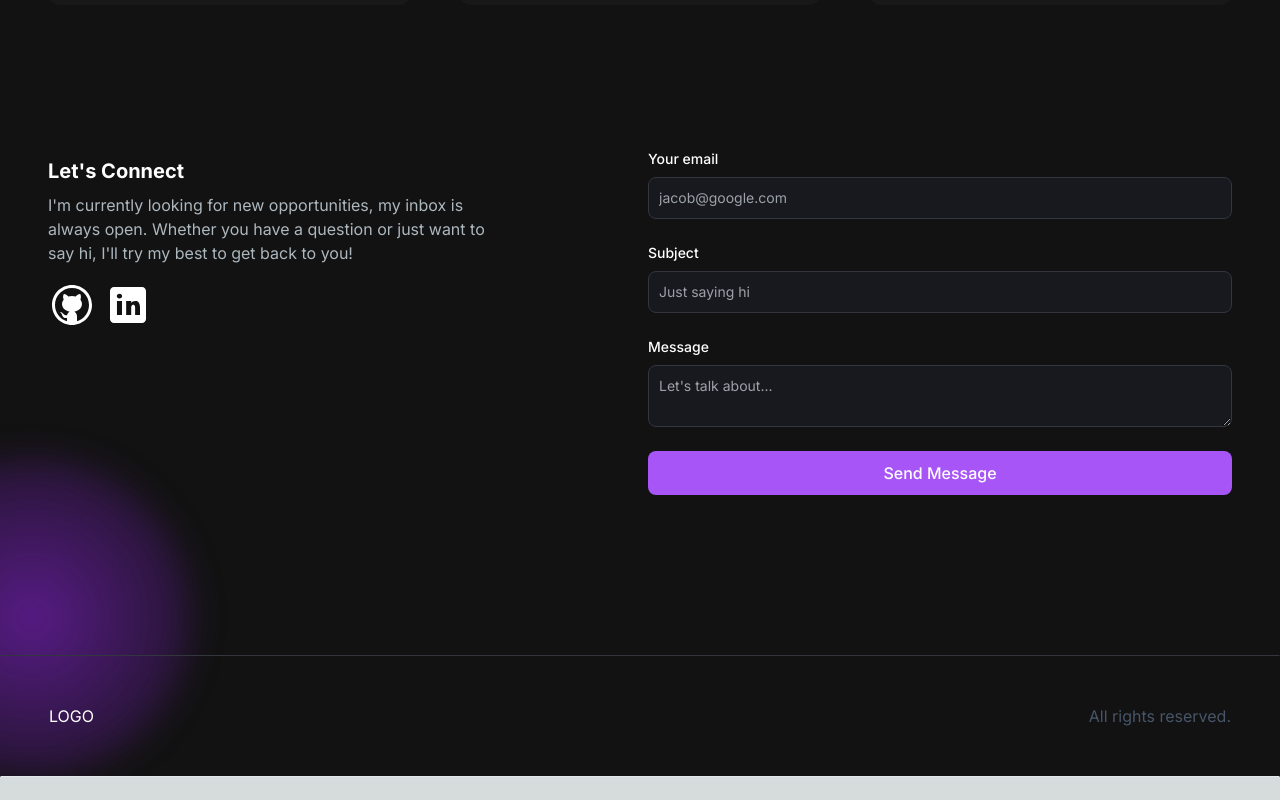
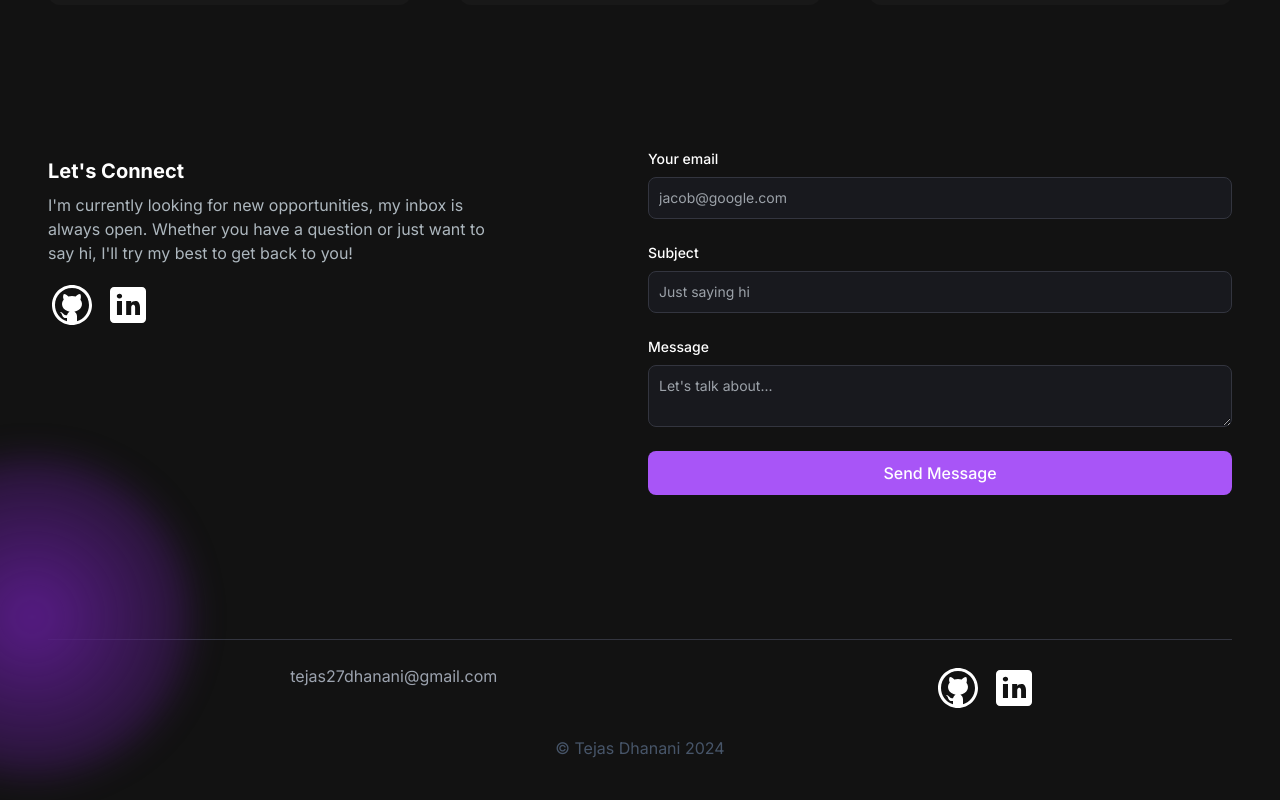
Before and after one commit to tejasdhanani/tejasdhanani-portfolio, a Next.js app: page / in a window 1280 px wide. Shown: the part 2007-2807 px from the top of the page. Before the commit the page ends 2784 px from the top, so only its background shows below. Built offline with nearby package versions, Linux system fonts and the light colour scheme.

Commit message:
modified footer section

```diff
--- a/app/components/Footer.jsx
+++ b/app/components/Footer.jsx
@@ -1,12 +1,29 @@
-import React from "react";
+import Image from "next/image";
+import Link from "next/link";
+import GithubIcon from "../../public/github-icon.svg";
+import LinkedinIcon from "../../public/linkedin-icon.svg";
 
 const Footer = () => {
     return (
-        <footer className="footer border z-10 border-t-[#33353F] border-l-transparent border-r-transparent text-white">
-            <div className="container p-12 flex justify-between">
-                <span>LOGO</span>
-                <p className="text-slate-600">All rights reserved.</p>
+        <footer
+            className=" footer border-t z-10 border-t-[#33353F] border-l-transparent border-r-transparent text-white"
+        >
+            <div className="container m-6 flex justify-around">
+                <a className="text-gray-400" href="mailto:tejas27dhanani@gmail.com">
+                    tejas27dhanani@gmail.com
+                </a>
+                <div className="socials flex flex-row gap-2">
+                    <Link href="https://github.com/tejasdhanani" target="_blank">
+                        <Image src={GithubIcon} alt="Github Icon" />
+                    </Link>
+                    <Link href="https://linkedin.com/in/tejasdhanani" target="_blank">
+                        <Image src={LinkedinIcon} alt="Linkedin Icon" />
+                    </Link>
+                </div>
+                {/* <span>LOGO</span> */}
+                {/* <p>© [Your Name] [Year]</p> */}
             </div>
+            <p className="text-slate-600 text-center mb-6">© Tejas Dhanani 2024</p>
         </footer>
     );
 };
--- a/app/components/email/EmailForm.jsx
+++ b/app/components/email/EmailForm.jsx
@@ -29,6 +29,7 @@ export default function EmailForm() {
         if (!response.ok) {
             console.error("Error: ", resJson.error);
         }
+        e.target.reset()
     };
 
 
--- a/app/components/email/EmailSection.jsx
+++ b/app/components/email/EmailSection.jsx
@@ -23,10 +23,10 @@ const EmailSection = () => {
                     try my best to get back to you!
                 </p>
                 <div className="socials flex flex-row gap-2">
-                    <Link href="github.com">
+                    <Link href="https://github.com/tejasdhanani" target="_blank">
                         <Image src={GithubIcon} alt="Github Icon" />
                     </Link>
-                    <Link href="linkedin.com">
+                    <Link href="https://linkedin.com/in/tejasdhanani" target="_blank">
                         <Image src={LinkedinIcon} alt="Linkedin Icon" />
                     </Link>
                 </div>
--- a/app/page.js
+++ b/app/page.js
@@ -7,15 +7,20 @@ import ProjectsSection from "./components/project/ProjectsSection";
 
 export default function Home() {
   return (
-    <main className="flex min-h-screen flex-col bg-[#121212]">
+    <>
+
+      <main
+        className="flex min-h-screen flex-col bg-[#121212]"
+      >
         <Navbar />
         <div className="container mt-24 mx-auto px-12 py-4">
           <HeroSection />
           <AboutSection />
           <ProjectsSection />
           <EmailSection />
+          <Footer />
         </div>
-      <Footer />
       </main>
+    </>
   )
 }
```
Lines whose indentation alone changed are shown as unchanged.
